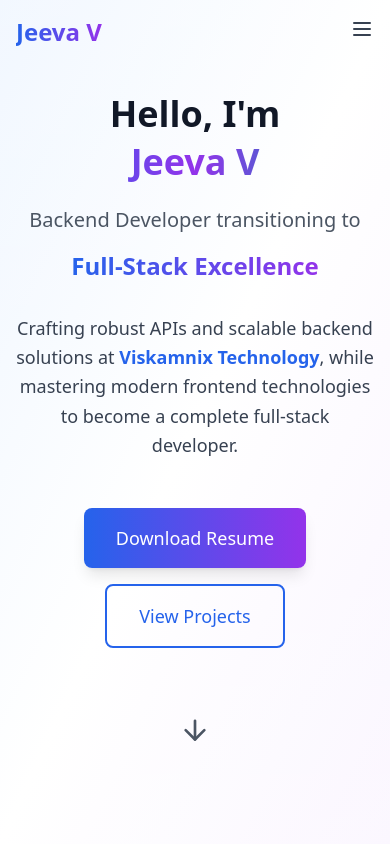
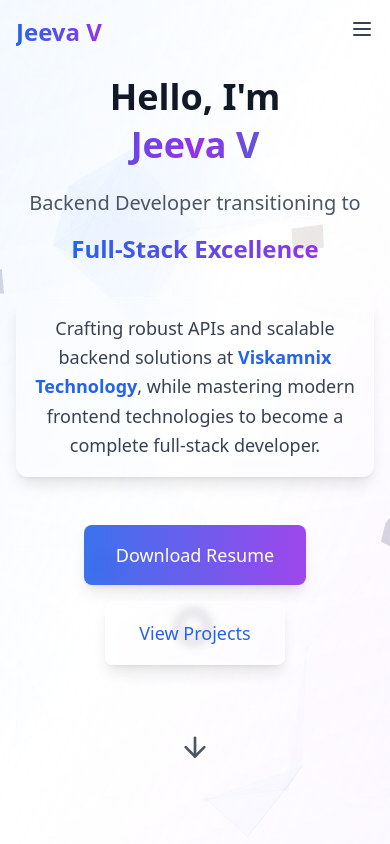
Before and after one commit to JeevaVenkidu/jeeva-v-animated-showcase, a React (Vite) app: page / in a window 390 px wide. Shown: the top 844 px of the page. Built offline with nearby package versions, Linux system fonts and the light colour scheme.

Commit message:
Add modern website animations
Implement particle interactions, gradients, and glass background effects.

```diff
--- a/src/components/effects/ParticleBackground.tsx
+++ b/src/components/effects/ParticleBackground.tsx
@@ -29,13 +29,25 @@ const ParticleBackground = () => {
             },
             onHover: {
               enable: true,
-              mode: 'repulse',
+              mode: 'grab',
+              parallax: {
+                enable: true,
+                force: 60,
+                smooth: 10
+              }
             },
             resize: true,
           },
           modes: {
             push: {
               quantity: 4,
+            },
+            grab: {
+              distance: 140,
+              links: {
+                opacity: 0.5,
+                color: "#ffffff"
+              }
             },
             repulse: {
               distance: 200,
@@ -45,14 +57,18 @@ const ParticleBackground = () => {
         },
         particles: {
           color: {
-            value: '#3b82f6',
+            value: ['#3b82f6', '#8b5cf6', '#06b6d4'],
           },
           links: {
             color: '#3b82f6',
             distance: 150,
             enable: true,
-            opacity: 0.1,
+            opacity: 0.2,
             width: 1,
+            triangles: {
+              enable: true,
+              opacity: 0.05
+            }
           },
           move: {
             direction: 'none',
@@ -60,9 +76,14 @@ const ParticleBackground = () => {
             outModes: {
               default: 'bounce',
             },
-            random: false,
-            speed: 1,
+            random: true,
+            speed: 1.2,
             straight: false,
+            attract: {
+              enable: false,
+              rotateX: 600,
+              rotateY: 1200
+            }
           },
           number: {
             density: {
@@ -72,14 +93,34 @@ const ParticleBackground = () => {
             value: 80,
           },
           opacity: {
-            value: 0.1,
+            value: {
+              min: 0.1,
+              max: 0.3
+            },
+            animation: {
+              enable: true,
+              speed: 1,
+              minimumValue: 0.1
+            }
           },
           shape: {
-            type: 'circle',
+            type: ['circle', 'triangle', 'polygon'],
           },
           size: {
-            value: { min: 1, max: 3 },
+            value: { min: 1, max: 4 },
+            animation: {
+              enable: true,
+              speed: 2,
+              minimumValue: 0.5
+            }
           },
+          twinkle: {
+            particles: {
+              enable: true,
+              frequency: 0.05,
+              opacity: 1
+            }
+          }
         },
         detectRetina: true,
       }}
--- a/src/components/effects/SimpleParticleBackground.tsx
+++ b/src/components/effects/SimpleParticleBackground.tsx
@@ -22,7 +22,20 @@ const SimpleParticleBackground = () => {
 
     // Create particles
     const particlesArray: Particle[] = [];
-    const numberOfParticles = 100;
+    const numberOfParticles = 120;
+    const colors = ['rgba(59, 130, 246, 0.2)', 'rgba(139, 92, 246, 0.2)', 'rgba(6, 182, 212, 0.2)'];
+    const mousePosition = {
+      x: null as number | null,
+      y: null as number | null,
+    };
+
+    // Track mouse position for interactivity
+    const handleMouseMove = (e: MouseEvent) => {
+      mousePosition.x = e.x;
+      mousePosition.y = e.y;
+    };
+
+    window.addEventListener('mousemove', handleMouseMove);
 
     class Particle {
       x: number;
@@ -31,25 +44,67 @@ const SimpleParticleBackground = () => {
       speedX: number;
       speedY: number;
       color: string;
+      baseX: number;
+      baseY: number;
+      density: number;
 
       constructor() {
         this.x = Math.random() * canvas.width;
         this.y = Math.random() * canvas.height;
-        this.size = Math.random() * 5 + 1;
-        this.speedX = Math.random() * 3 - 1.5;
-        this.speedY = Math.random() * 3 - 1.5;
-        this.color = `rgba(59, 130, 246, ${Math.random() * 0.3 + 0.1})`;
+        this.baseX = this.x;
+        this.baseY = this.y;
+        this.size = Math.random() * 6 + 1;
+        this.speedX = Math.random() * 2 - 1;
+        this.speedY = Math.random() * 2 - 1;
+        this.color = colors[Math.floor(Math.random() * colors.length)];
+        this.density = Math.random() * 30 + 1;
       }
 
       update() {
+        // Mouse interaction
+        if (mousePosition.x != null && mousePosition.y != null) {
+          const dx = mousePosition.x - this.x;
+          const dy = mousePosition.y - this.y;
+          const distance = Math.sqrt(dx * dx + dy * dy);
+          const forceDirectionX = dx / distance;
+          const forceDirectionY = dy / distance;
+
+          // Max distance for mouse interaction
+          const maxDistance = 100;
+          let force = (maxDistance - distance) / maxDistance;
+
+          if (force < 0) force = 0;
+
+          const directionX = forceDirectionX * force * this.density;
+          const directionY = forceDirectionY * force * this.density;
+
+          if (distance < maxDistance) {
+            this.x -= directionX;
+            this.y -= directionY;
+          } else {
+            // Return to original position
+            if (this.x !== this.baseX) {
+              const dx = this.x - this.baseX;
+              this.x -= dx / 20;
+            }
+            if (this.y !== this.baseY) {
+              const dy = this.y - this.baseY;
+              this.y -= dy / 20;
+            }
+          }
+        }
+
+        // Normal movement
+        this.x += this.speedX * 0.3;
+        this.y += this.speedY * 0.3;
+
+        // Bounce off edges
         if (this.x > canvas.width || this.x < 0) {
           this.speedX = -this.speedX;
         }
         if (this.y > canvas.height || this.y < 0) {
           this.speedY = -this.speedY;
         }
-        this.x += this.speedX;
-        this.y += this.speedY;
       }
 
       draw() {
@@ -68,7 +123,7 @@ const SimpleParticleBackground = () => {
         const maxDistance = 150;
 
         if (distance < maxDistance) {
-          ctx.strokeStyle = `rgba(59, 130, 246, ${0.1 * (1 - distance / maxDistance)})`;
+          ctx.strokeStyle = `rgba(59, 130, 246, ${0.15 * (1 - distance / maxDistance)})`;
           ctx.lineWidth = 1;
           ctx.beginPath();
           ctx.moveTo(this.x, this.y);
@@ -106,6 +161,7 @@ const SimpleParticleBackground = () => {
     // Cleanup
     return () => {
       window.removeEventListener('resize', resize);
+      window.removeEventListener('mousemove', handleMouseMove);
     };
   }, []);
 
--- a/src/components/sections/Hero.tsx
+++ b/src/components/sections/Hero.tsx
@@ -1,3 +1,4 @@
+
 import React from 'react';
 import { motion } from 'framer-motion';
 import { ArrowDown } from 'lucide-react';
@@ -18,7 +19,17 @@ const Hero = ({ use3D = true }) => {
   };
 
   return (
-    <section className="relative min-h-screen flex items-center justify-center overflow-hidden bg-gradient-to-br from-blue-50 via-white to-purple-50">
+    <section className="relative min-h-screen flex items-center justify-center overflow-hidden bg-gradient-to-br from-blue-50/80 via-white/90 to-purple-50/80">
+      {/* Animated background gradients */}
+      <div className="absolute inset-0 -z-30">
+        <div className="absolute top-0 -left-1/4 w-1/2 h-1/2 bg-gradient-to-br from-blue-400/20 to-transparent rounded-full blur-3xl animate-pulse"
+          style={{ animationDuration: '8s' }}></div>
+        <div className="absolute bottom-0 -right-1/4 w-2/3 h-2/3 bg-gradient-to-tl from-purple-400/20 to-transparent rounded-full blur-3xl animate-pulse"
+          style={{ animationDuration: '12s' }}></div>
+        <div className="absolute top-1/3 right-1/4 w-1/3 h-1/3 bg-gradient-to-bl from-cyan-400/20 to-transparent rounded-full blur-3xl animate-pulse"
+          style={{ animationDuration: '10s' }}></div>
+      </div>
+
       {use3D ? (
         <>
           <ParticleBackground />
@@ -74,7 +85,7 @@ const Hero = ({ use3D = true }) => {
             initial={{ opacity: 0 }}
             animate={{ opacity: 1 }}
             transition={{ duration: 0.8, delay: 0.6 }}
-            className="text-lg sm:text-xl text-gray-700 mb-12 max-w-3xl mx-auto leading-relaxed"
+            className="text-lg sm:text-xl text-gray-700 mb-12 max-w-3xl mx-auto leading-relaxed backdrop-blur-sm bg-white/20 p-4 rounded-xl border border-white/20 shadow-lg"
           >
             Crafting robust APIs and scalable backend solutions at{' '}
             <span className="font-semibold text-blue-600">Viskamnix Technology</span>,
@@ -87,11 +98,19 @@ const Hero = ({ use3D = true }) => {
             transition={{ duration: 0.8, delay: 0.8 }}
             className="flex flex-col sm:flex-row gap-4 justify-center items-center"
           >
-            <AnimatedButton onClick={downloadResume} size="lg">
+            <AnimatedButton
+              onClick={downloadResume}
+              size="lg"
+              className="backdrop-blur-sm bg-gradient-to-r from-blue-600/90 to-purple-600/90 hover:from-blue-700/90 hover:to-purple-700/90 shadow-lg"
+            >
               Download Resume
             </AnimatedButton>
 
-            <AnimatedButton variant="outline" size="lg">
+            <AnimatedButton
+              variant="outline"
+              size="lg"
+              className="backdrop-blur-sm bg-white/10 border-white/40 hover:bg-white/20 shadow-lg"
+            >
               View Projects
             </AnimatedButton>
           </motion.div>
@@ -114,7 +133,7 @@ const Hero = ({ use3D = true }) => {
         </motion.div>
       </div>
 
-      {/* Gradient overlay */}
+      {/* Glass effect overlay */}
       <div className="absolute inset-0 bg-gradient-to-t from-white/20 via-transparent to-white/20 pointer-events-none" />
     </section>
   );
--- a/src/pages/Home.tsx
+++ b/src/pages/Home.tsx
@@ -4,7 +4,7 @@ import { motion } from 'framer-motion';
 import Hero from '../components/sections/Hero';
 
 const Home = () => {
-  const [use3D, setUse3D] = useState(false);
+  const [use3D, setUse3D] = useState(true);
 
   // Check if Three.js related modules are available
   useEffect(() => {
```
